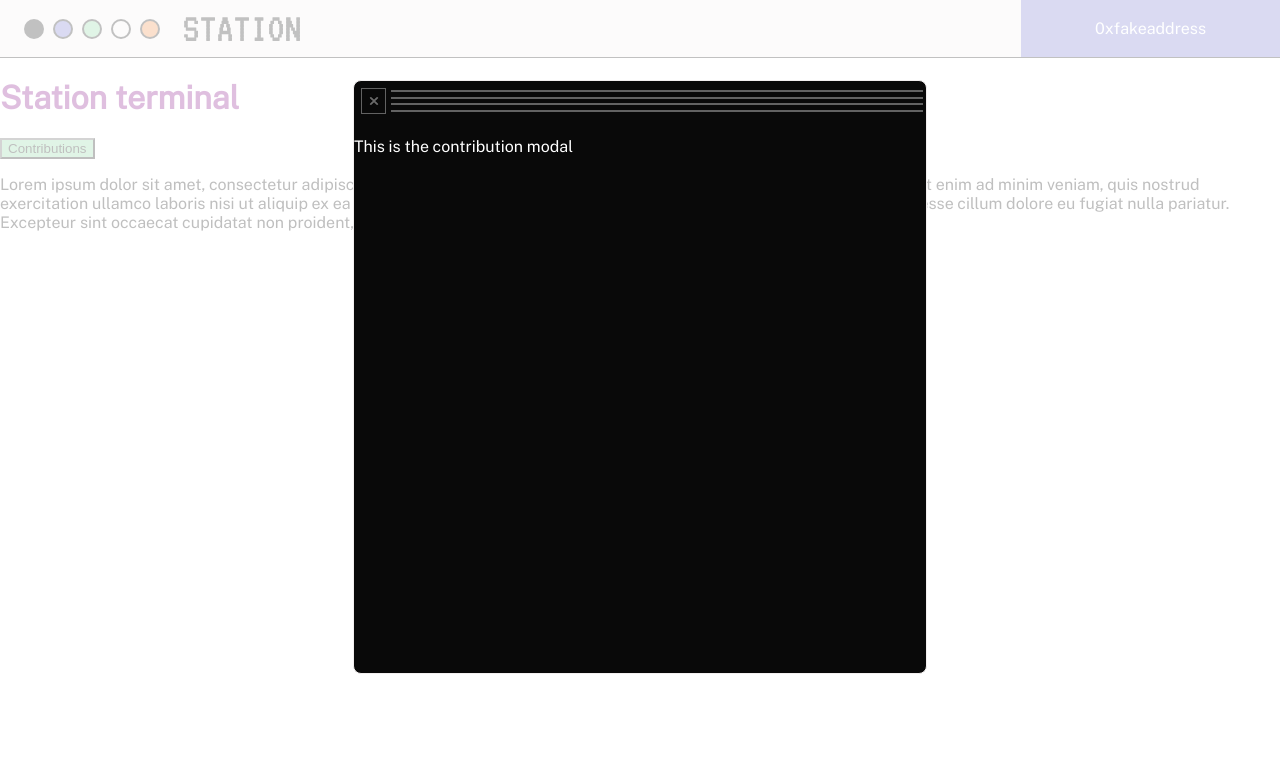
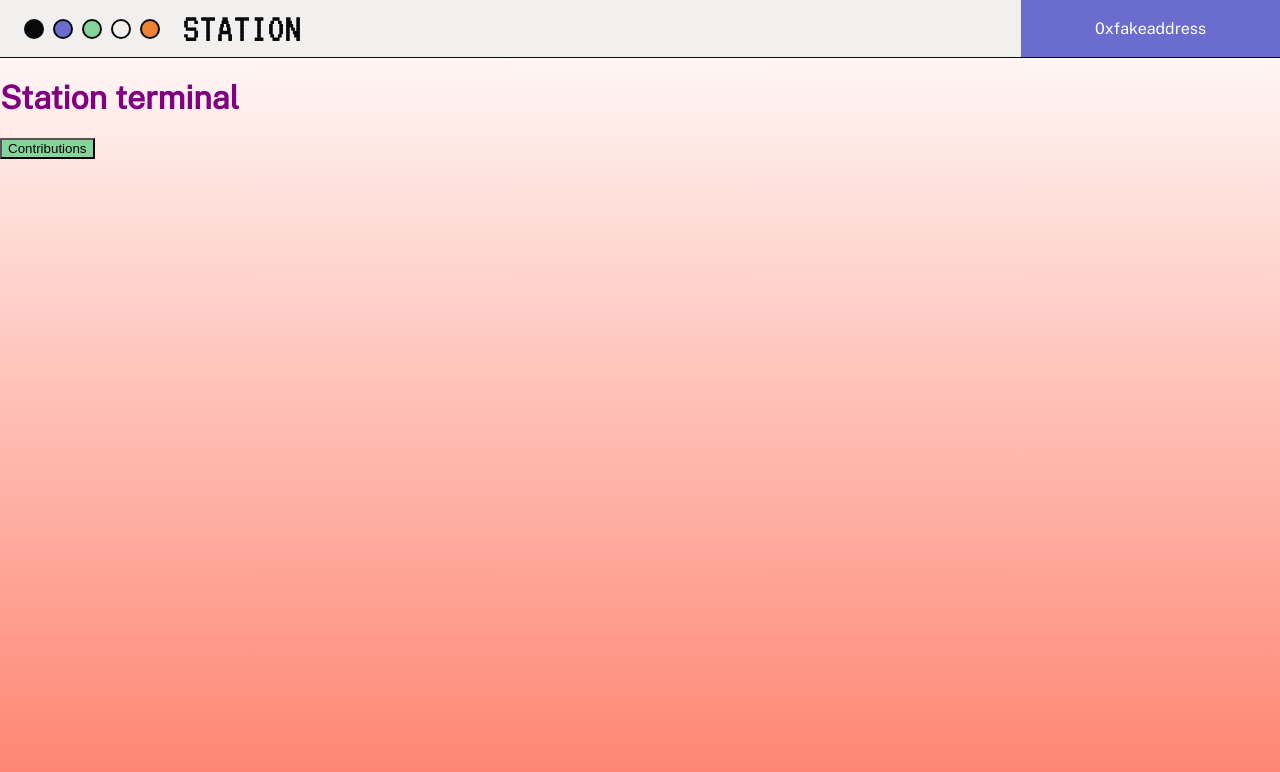
Before and after one commit to fakepixels/station-terminal, a Next.js app: page / in a window 1280 px wide. Shown: the top 772 px of the page. Built offline with nearby package versions, Linux system fonts and the light colour scheme.

Commit message:
Create gradient descent background.

```diff
--- a/pages/index.tsx
+++ b/pages/index.tsx
@@ -14,11 +14,26 @@ const ContributionModalButton = styled.button`
   background-color: #85d59a;
 `;
 
+const BackgroundWrapper = styled.div`
+  position: absolute;
+  top: 0px;
+  z-index: -1;
+  height: 100%;
+  width: 100%;
+  min-width: 100px;
+  min-height: 400px;
+  background: linear-gradient(#ffffff, #ff816e);
+`;
+
+const Background = () => {
+  return <BackgroundWrapper></BackgroundWrapper>;
+};
+
 const Home = (): JSX.Element => {
   const contract = useContract();
   const account = useAccount();
 
-  const [isOpen, setIsOpen] = React.useState(true);
+  const [isOpen, setIsOpen] = React.useState(false);
   const handleClose = () => {
     setIsOpen(false);
   };
@@ -28,23 +43,16 @@ const Home = (): JSX.Element => {
 
   return (
     <>
+      <Background />
       <Title>Station terminal</Title>
       <ContributionModalButton
         onClick={() => {
-          setIsOpen(false);
+          setIsOpen(true);
         }}
       >
         Contributions
       </ContributionModalButton>
-      <p>
-        Lorem ipsum dolor sit amet, consectetur adipiscing elit, sed do eiusmod
-        tempor incididunt ut labore et dolore magna aliqua. Ut enim ad minim
-        veniam, quis nostrud exercitation ullamco laboris nisi ut aliquip ex ea
-        commodo consequat. Duis aute irure dolor in reprehenderit in voluptate
-        velit esse cillum dolore eu fugiat nulla pariatur. Excepteur sint
-        occaecat cupidatat non proident, sunt in culpa qui officia deserunt
-        mollit anim id est laborum.
-      </p>
+
       <ContributionModal isOpen={isOpen} onRequestClose={handleClose}>
         <p>This is the contribution modal</p>
       </ContributionModal>
```
